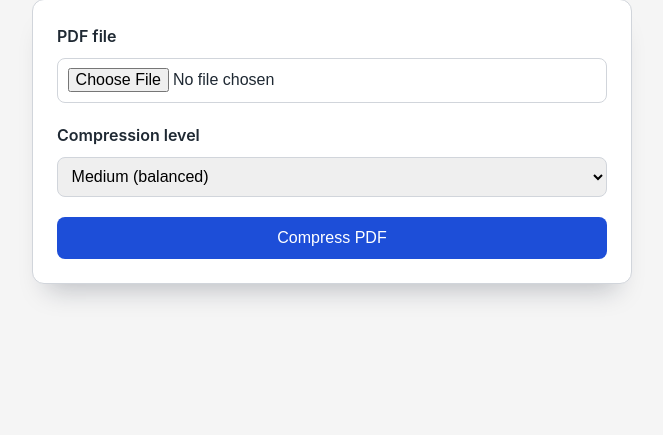
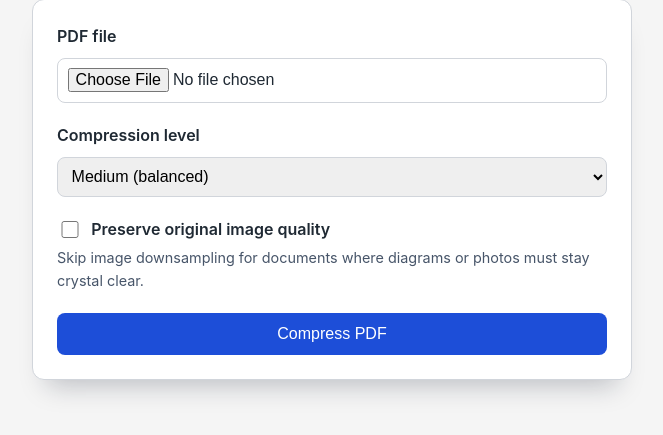
Before and after one commit to mkatbalasd/PDFCompress, a Flask app: page / in a window 1280 px wide. Shown: the part 258-693 px from the top of the page, without its empty margins (308-971 px from the left). Run offline with Flask 3, Linux system fonts and the light colour scheme; parts of the project's set-up code (start-up, migrations or seed data) failed here and were passed over; some libraries are stand-ins or nearby versions.

Commit message:
feat(compress): allow preserving image quality

```diff
--- a/app.py
+++ b/app.py
@@ -189,6 +189,8 @@ def create_app(test_config: Dict[str, Any] | None = None) -> Flask:
             response.status_code = 400
             return response
 
+        preserve_images = _is_truthy_flag(request.form.get("preserve_images"))
+
         if not _is_pdf(uploaded_file):
             response = jsonify(
                 {"message": "The uploaded file must be a valid PDF document."}
@@ -241,6 +243,7 @@ def create_app(test_config: Dict[str, Any] | None = None) -> Flask:
             input_path=upload_path,
             output_path=output_path,
             preset=COMPRESSION_PRESETS[compression_level],
+            preserve_images=preserve_images,
         )
 
         try:
@@ -326,11 +329,16 @@ def _has_allowed_extension(filename: str) -> bool:
 
 
 def _build_ghostscript_command(
-    *, executable: str, input_path: Path, output_path: Path, preset: str
+    *,
+    executable: str,
+    input_path: Path,
+    output_path: Path,
+    preset: str,
+    preserve_images: bool = False,
 ) -> list[str]:
     """Construct the Ghostscript command for compression."""
 
-    return [
+    command = [
         executable,
         "-sDEVICE=pdfwrite",
         "-dCompatibilityLevel=1.4",
@@ -339,8 +347,33 @@ def _build_ghostscript_command(
         "-dQUIET",
         "-dBATCH",
         f"-sOutputFile={output_path}",
-        str(input_path),
     ]
+
+    if preserve_images:
+        command.extend(
+            [
+                "-dDownsampleColorImages=false",
+                "-dDownsampleGrayImages=false",
+                "-dDownsampleMonoImages=false",
+                "-dColorImageDownsampleType=/None",
+                "-dGrayImageDownsampleType=/None",
+                "-dMonoImageDownsampleType=/None",
+            ]
+        )
+
+    command.append(str(input_path))
+
+    return command
+
+
+def _is_truthy_flag(value: str | None) -> bool:
+    """Interpret checkbox-style form values as booleans."""
+
+    if value is None:
+        return False
+
+    normalized = value.strip().lower()
+    return normalized in {"1", "true", "yes", "on"}
 
 
 def _build_download_name(original_filename: str | None) -> str:
--- a/static/style.css
+++ b/static/style.css
@@ -44,6 +44,28 @@ body {
   display: flex;
   flex-direction: column;
   gap: 0.5rem;
+}
+
+.checkbox-field {
+  gap: 0.25rem;
+}
+
+.checkbox {
+  display: flex;
+  align-items: center;
+  gap: 0.6rem;
+  font-weight: 600;
+}
+
+.checkbox input[type="checkbox"] {
+  width: 1.1rem;
+  height: 1.1rem;
+}
+
+.help-text {
+  margin: 0;
+  color: #475569;
+  font-size: 0.9rem;
 }
 
 label {
--- a/templates/index.html
+++ b/templates/index.html
@@ -36,6 +36,20 @@
             <option value="high">High (smallest file)</option>
           </select>
         </div>
+        <div class="form-field checkbox-field">
+          <label class="checkbox" for="preserve-images">
+            <input
+              type="checkbox"
+              id="preserve-images"
+              name="preserve_images"
+            />
+            <span>Preserve original image quality</span>
+          </label>
+          <p class="help-text">
+            Skip image downsampling for documents where diagrams or photos must
+            stay crystal clear.
+          </p>
+        </div>
         <button type="submit" class="button">Compress PDF</button>
       </form>
       <div id="status" role="status" aria-live="polite"></div>
```
Also changed, not shown: tests/test_app.py (+25 -0 lines), CHANGELOG.md, README.md.
